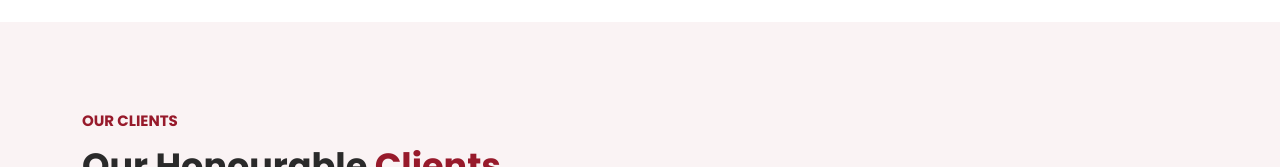
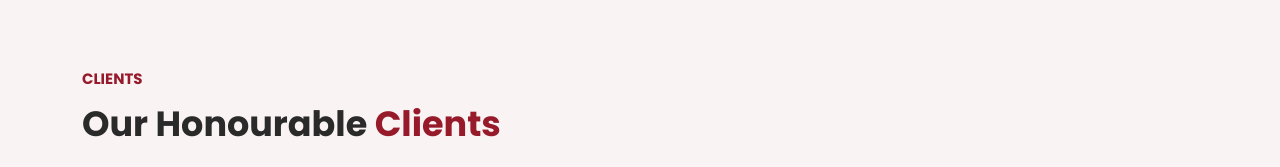
Before and after one commit to JKwebtechnologies/JK-Web-Technologies, a plain HTML site: page Homepage.html in a window 1280 px wide. Shown: the part 4115-4282 px from the top of the page. Drawn offline with Linux system fonts and the light colour scheme.

Commit message:
ui fixes

```diff
--- a/Homepage.html
+++ b/Homepage.html
@@ -11,7 +11,7 @@
   <link rel="preconnect" href="https://fonts.gstatic.com" crossorigin>
   <link href="https://fonts.googleapis.com/css2?family=Poppins:wght@100;200;300;400;500;600;700;800;900&display=swap"
     rel="stylesheet">
- <link rel="icon" type="image/x-icon" href="./assets/images/favicon.ico">
+  <link rel="icon" type="image/x-icon" href="./assets/images/favicon.ico">
   <title>JK Web Technologies</title>
 
   <!-- Bootstrap core CSS -->
@@ -329,6 +329,7 @@
       </div>
     </div>
   </div>
+
   <section class="stats-strip count" data-wow-duration="1s" data-wow-delay="0.5s">
     <div class="container">
       <div class="row g-3 g-lg-4 align-items-stretch justify-content-center">
@@ -426,7 +427,6 @@
                                   testing. We design scalable frameworks to ensure your software, websites, and apps run
                                   flawlessly across platforms.</p>
                                 <div class="ticks-list">
-                                  <div><i class="fa fa-check"></i> Faster Execution</div>
                                   <div><i class="fa fa-check"></i> Faster Execution</div>
                                   <div><i class="fa fa-check"></i> Reduced Costs</div>
                                   <div><i class="fa fa-check"></i> Improved Accuracy</div>
@@ -567,7 +567,7 @@
       <div class="row align-items-center">
         <div class="col-lg-5 col-12 col-md-12 col-sm-12">
           <div class="section-heading wow fadeInLeft" data-wow-duration="1s" data-wow-delay="0.3s">
-            <h6>Our Clients</h6>
+            <h6>Clients</h6>
             <h4>Our Honourable <em>Clients</em></h4>
             <div class="line-dec"></div>
             <p class="my-3">
```
